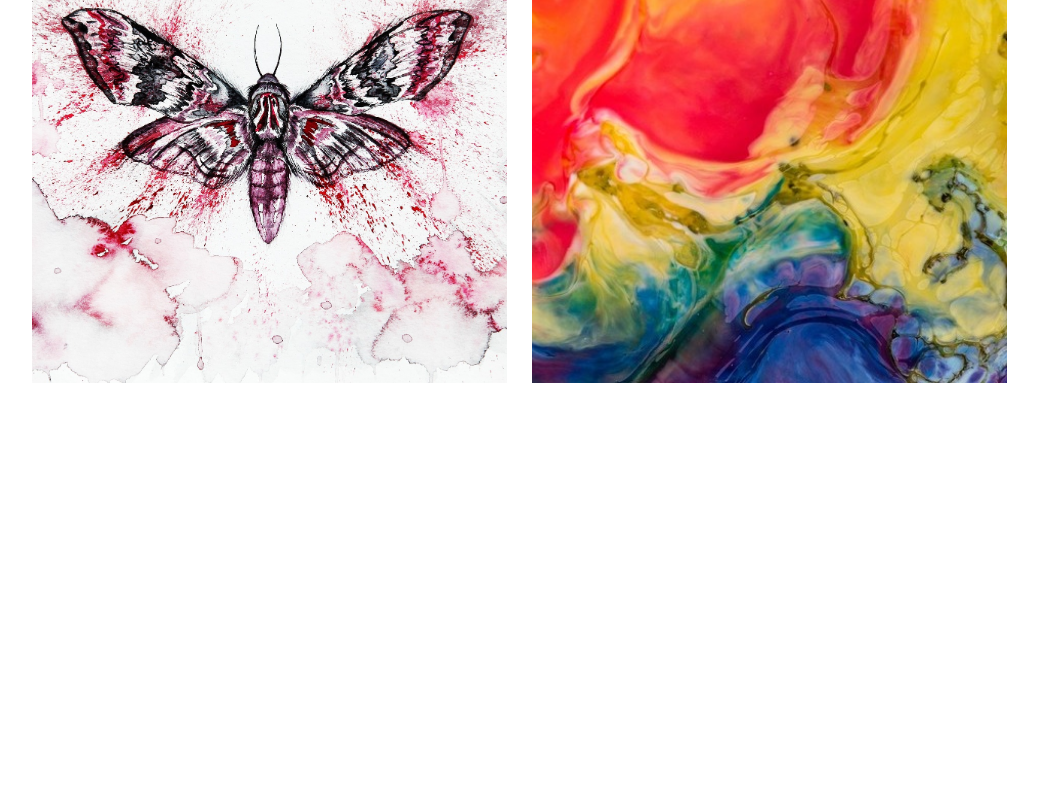
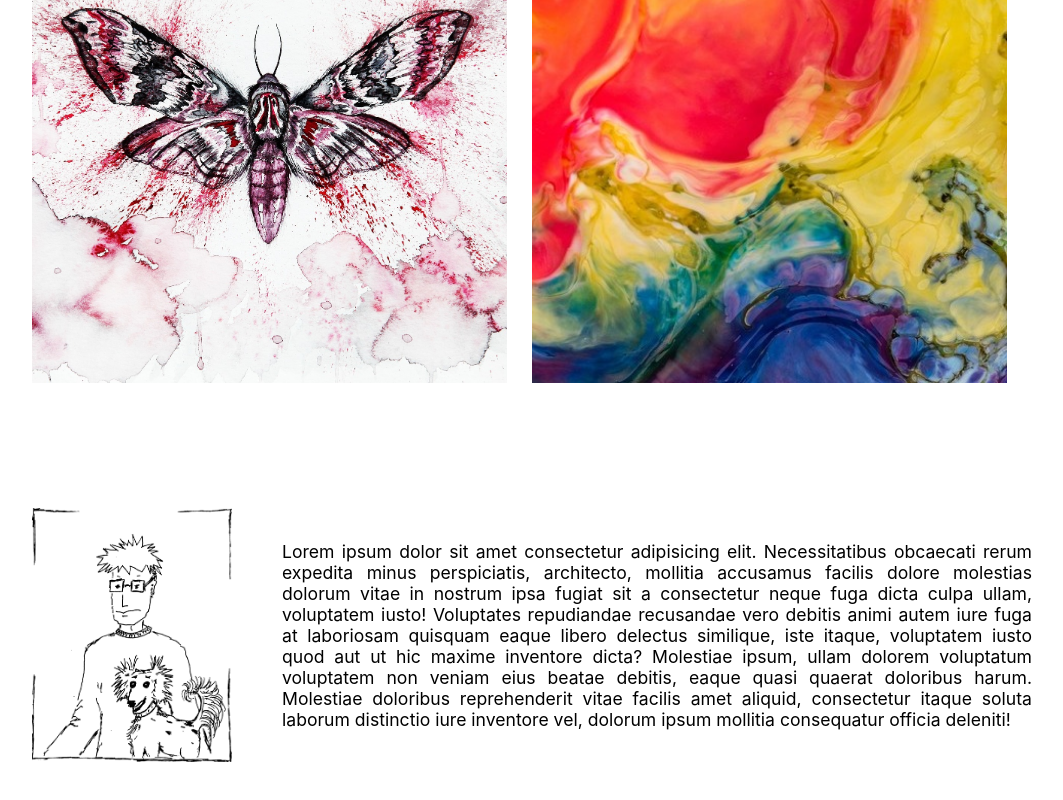
Before and after one commit to ValtnM/Stef-Metal-Art, a Next.js app: page / in a window 1280 px wide. Shown: the part 1418-2218 px from the top of the page, without its empty margins (108-1171 px from the left). Before the commit the page ends 1876 px from the top, so only its background shows below. Built offline with nearby package versions, Linux system fonts and the light colour scheme.

Commit message:
Ajout de la bio

```diff
--- /dev/null
+++ b/components/Bio/Bio.module.scss
@@ -0,0 +1,15 @@
+.bio {
+    max-width: 1000px;
+    display: flex;
+    align-items: center;
+    margin: 100px auto;
+    img {
+        max-width: 200px;
+        height: auto;
+        margin-right: 50px;
+    }
+    p {
+        font-size: 1.1em;
+        text-align: justify;
+    }
+}
--- /dev/null
+++ b/components/Bio/Bio.tsx
@@ -0,0 +1,13 @@
+import React from 'react'
+import Image from 'next/image'
+import styles from './Bio.module.scss'
+import Portrait from '../../public/assets/portrait.png'
+
+export default function Bio() {
+  return (
+    <div className={styles.bio}>
+        <Image src={Portrait} alt="Portrait de Stéphane" />
+        <p>Lorem ipsum dolor sit amet consectetur adipisicing elit. Necessitatibus obcaecati rerum expedita minus perspiciatis, architecto, mollitia accusamus facilis dolore molestias dolorum vitae in nostrum ipsa fugiat sit a consectetur neque fuga dicta culpa ullam, voluptatem iusto! Voluptates repudiandae recusandae vero debitis animi autem iure fuga at laboriosam quisquam eaque libero delectus similique, iste itaque, voluptatem iusto quod aut ut hic maxime inventore dicta? Molestiae ipsum, ullam dolorem voluptatum voluptatem non veniam eius beatae debitis, eaque quasi quaerat doloribus harum. Molestiae doloribus reprehenderit vitae facilis amet aliquid, consectetur itaque soluta laborum distinctio iure inventore vel, dolorum ipsum mollitia consequatur officia deleniti!</p>
+    </div>
+  )
+}
--- a/pages/index.tsx
+++ b/pages/index.tsx
@@ -1,9 +1,11 @@
 import SculptureGrid from "../components/SculptureGrid/SculptureGrid"
+import Bio from "../components/Bio/Bio"
 
 export default function Home() {
   return (
     <div>
       <SculptureGrid />
+      <Bio />
     </div>
   )
 }
```
